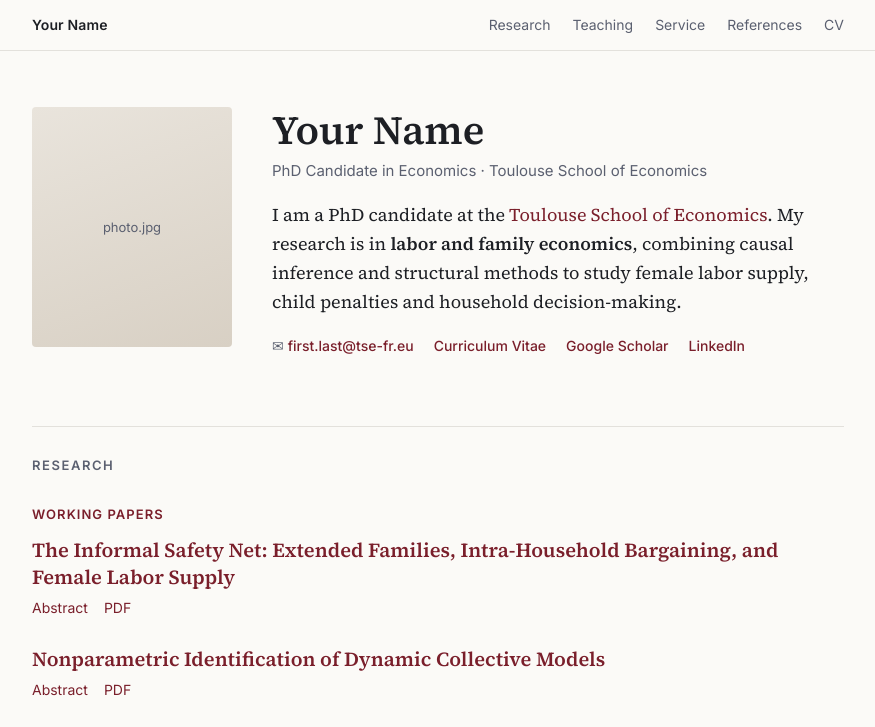
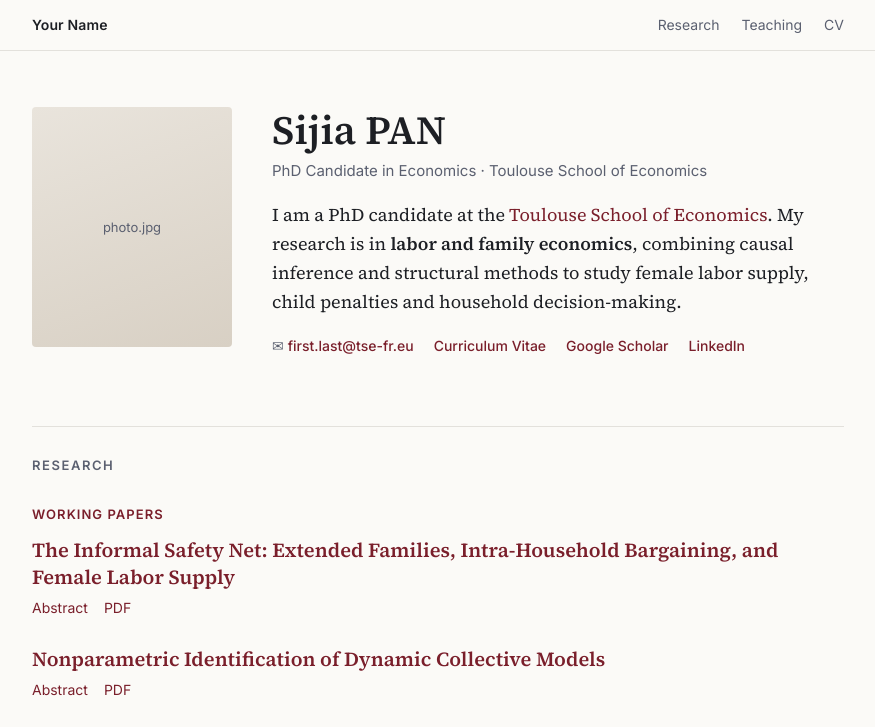
Before and after one commit to SJP9898/sijiapan, a plain HTML site: page index.html in a window 1280 px wide. Shown: the top 727 px of the page, without its empty margins (202-1077 px from the left). Drawn offline with Linux system fonts and the light colour scheme.

Commit message:
Update index.html

```diff
--- a/index.html
+++ b/index.html
@@ -3,8 +3,8 @@
 <head>
 <meta charset="utf-8">
 <meta name="viewport" content="width=device-width, initial-scale=1">
-<title>Your Name · Economics PhD Candidate, Toulouse School of Economics</title>
-<meta name="description" content="Personal website of Your Name, PhD candidate in Economics at the Toulouse School of Economics. Labor and family economics, structural econometrics.">
+<title>Sijia PAN · Economics PhD Candidate, Toulouse School of Economics</title>
+<meta name="description" content="Personal website of Sijia Pan, PhD candidate in Economics at the Toulouse School of Economics. Labor and family economics, structural econometrics.">
 <link rel="preconnect" href="https://fonts.googleapis.com">
 <link rel="preconnect" href="https://fonts.gstatic.com" crossorigin>
 <link href="https://fonts.googleapis.com/css2?family=Source+Serif+4:ital,opsz,wght@0,8..60,400;0,8..60,600;1,8..60,400&family=Inter:wght@400;500;600&display=swap" rel="stylesheet">
@@ -139,8 +139,6 @@
     <ul>
       <li><a href="#research">Research</a></li>
       <li><a href="#teaching">Teaching</a></li>
-      <li><a href="#service">Service</a></li>
-      <li><a href="#references">References</a></li>
       <li><a href="cv.pdf">CV</a></li>
     </ul>
   </div>
@@ -153,7 +151,7 @@
     <div class="photo">photo.jpg</div>
 
     <div>
-      <h1>Your Name</h1>
+      <h1>Sijia PAN</h1>
       <p class="role">PhD Candidate in Economics · Toulouse School of Economics</p>
 
       <div class="bio">
```
